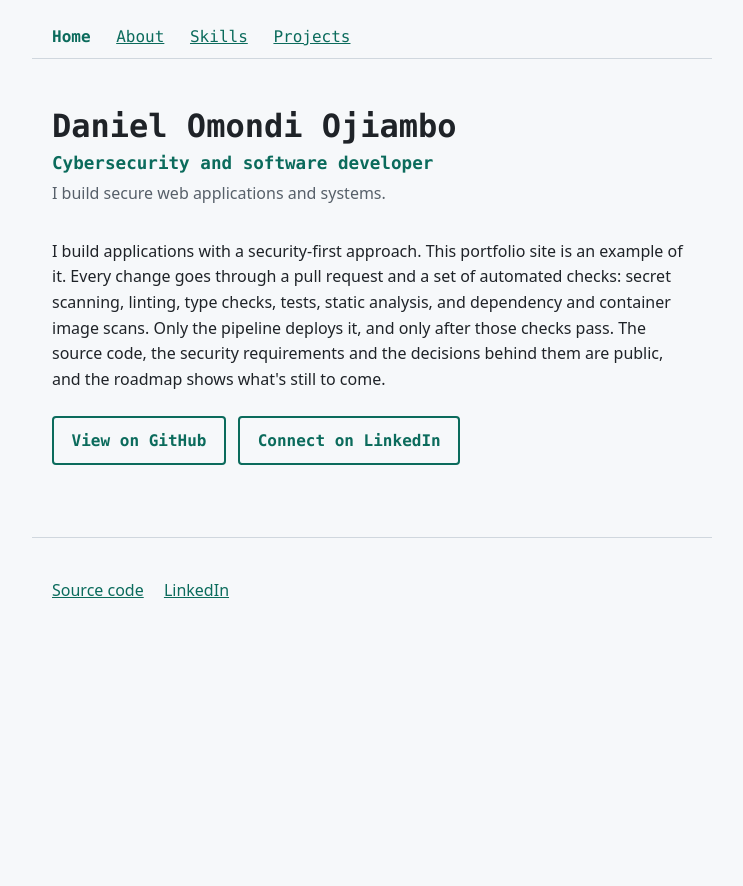
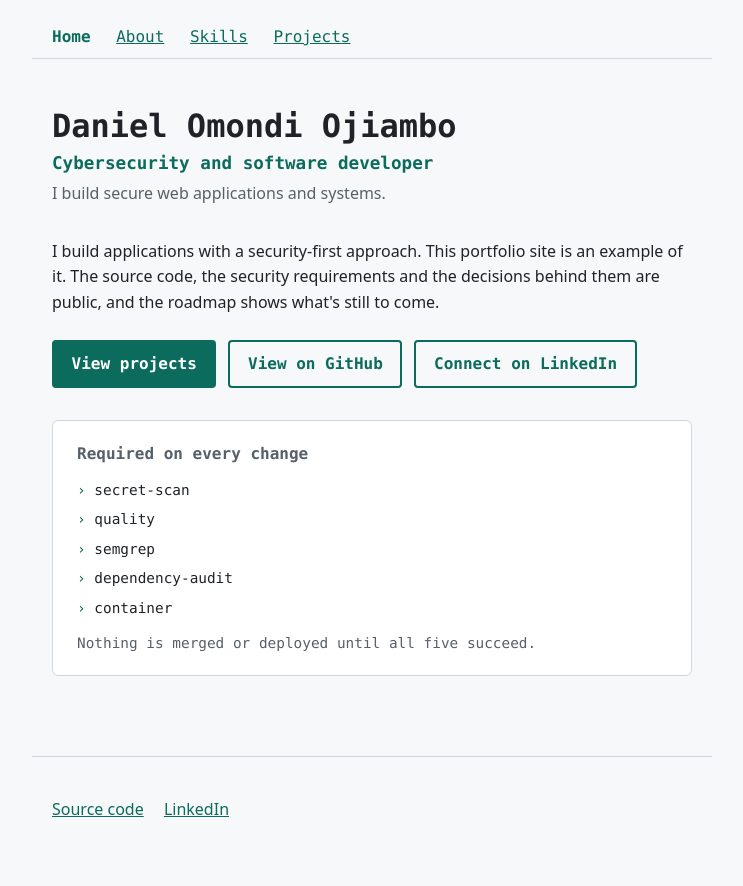
Before and after one commit to Omo-Dan/zerotrustportfolio, a FastAPI app: page / in a window 1280 px wide. Shown: the whole page, without its empty margins (268-1011 px from the left). Before the commit the page ends 598 px from the top, so only its background shows below. Run offline with FastAPI, Linux system fonts and the light colour scheme; parts of the project's set-up code (start-up, migrations or seed data) failed here and were passed over.

Commit message:
feat(landing): add primary projects button and required-checks panel

```diff
--- a/app/static/site.css
+++ b/app/static/site.css
@@ -166,6 +166,50 @@ footer a {
   color: var(--on-accent);
 }
 
+.button--primary {
+  background: var(--accent);
+  color: var(--on-accent);
+}
+
+.button--primary:hover {
+  background: transparent;
+  color: var(--accent);
+}
+
+.checks {
+  margin: 2rem 0;
+  padding: 1.25rem 1.5rem;
+  background: var(--panel);
+  border: 1px solid var(--line);
+  border-radius: 0.375rem;
+  font-family: var(--font-mono);
+  font-size: 0.9rem;
+}
+
+.checks h2 {
+  margin: 0 0 0.75rem;
+  font-size: 1rem;
+  color: var(--muted);
+}
+
+.checks ul {
+  margin: 0;
+  padding: 0;
+  list-style: none;
+  display: grid;
+  gap: 0.4rem;
+}
+
+.checks li::before {
+  content: "› ";
+  color: var(--accent);
+}
+
+.checks p {
+  margin: 0.75rem 0 0;
+  color: var(--muted);
+}
+
 @media (prefers-reduced-motion: reduce) {
   *,
   *::before,
--- a/app/templates/pages/index.html
+++ b/app/templates/pages/index.html
@@ -7,9 +7,21 @@
     <h1>Daniel Omondi Ojiambo</h1>
     <p class="role">Cybersecurity and software developer</p>
     <p class="tagline">I build secure web applications and systems.</p>
-    <p>I build applications with a security-first approach. This portfolio site is an example of it. Every change goes through a pull request and a set of automated checks: secret scanning, linting, type checks, tests, static analysis, and dependency and container image scans. Only the pipeline deploys it, and only after those checks pass. The source code, the security requirements and the decisions behind them are public, and the roadmap shows what's still to come.</p>
-     <p class="actions">
+    <p>I build applications with a security-first approach. This portfolio site is an example of it. The source code, the security requirements and the decisions behind them are public, and the roadmap shows what's still to come.</p>
+    <p class="actions">
+      <a class="button button--primary" href="/projects">View projects</a>
       <a class="button" href="https://github.com/Omo-Dan/zerotrustportfolio">View on GitHub</a>
       <a class="button" href="https://www.linkedin.com/in/daniel-omondi-ojiambo-852021180/">Connect on LinkedIn</a>
     </p>
+    <section class="checks" aria-labelledby="checks-heading">
+      <h2 id="checks-heading">Required on every change</h2>
+      <ul>
+        <li>secret-scan</li>
+        <li>quality</li>
+        <li>semgrep</li>
+        <li>dependency-audit</li>
+        <li>container</li>
+      </ul>
+      <p>Nothing is merged or deployed until all five succeed.</p>
+    </section>
 {% endblock %}
```
Also changed, not shown: tests/test_landing_hero.py (added, +59 -0 lines).
